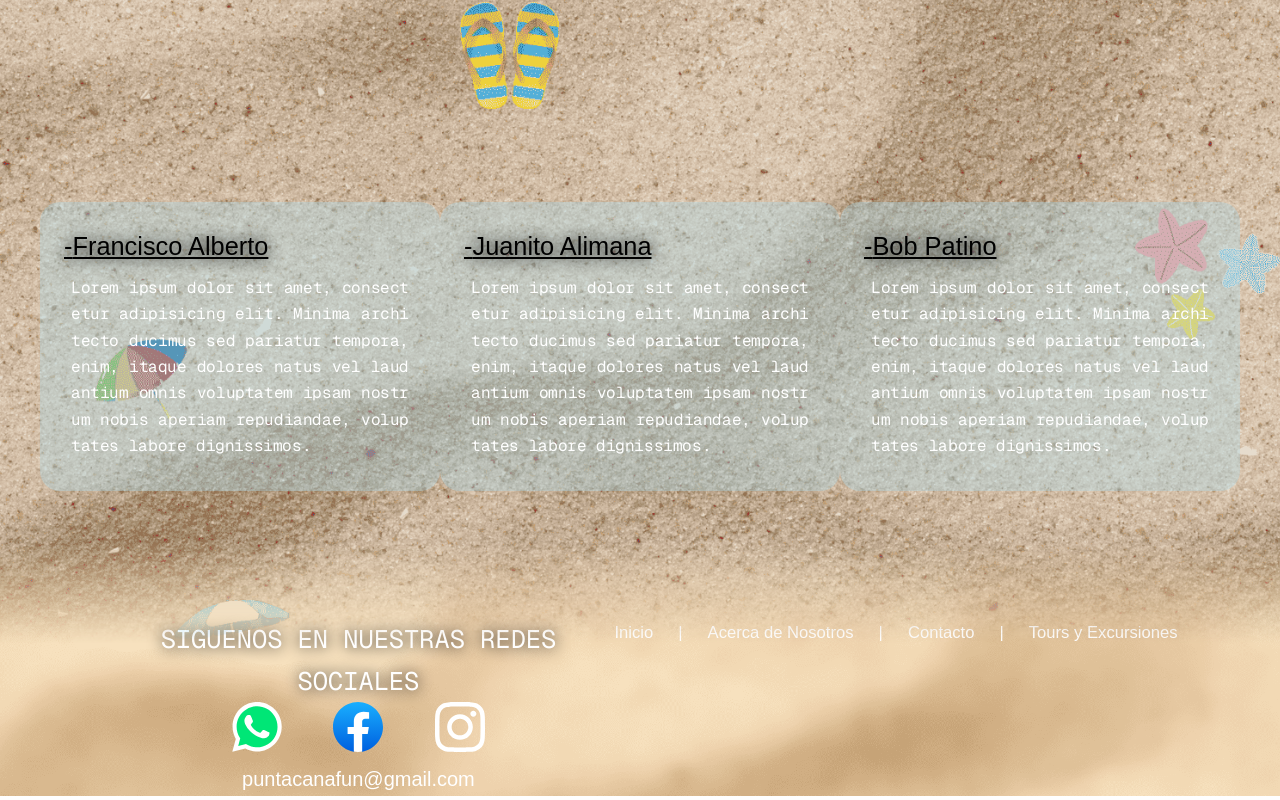
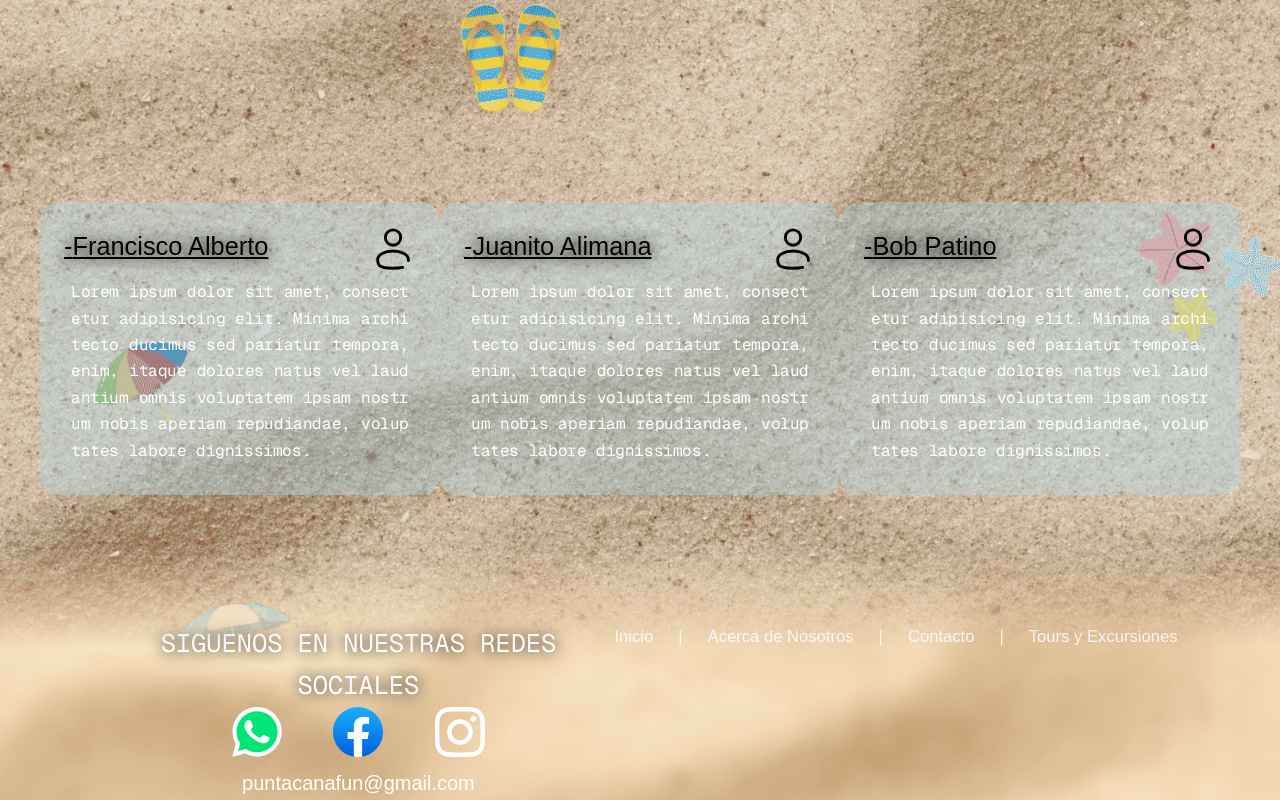
Before and after one commit to Yenser1/puntacana-fun, a Next.js app: page /Probanding in a window 1280 px wide. Shown: the part 924-1724 px from the top of the page. Built offline with nearby package versions, Linux system fonts and the light colour scheme; a web font is replaced by a local one.

Commit message:
using framer motion and deleting the laggy stuff from the initial part

```diff
--- a/src/app/Components/Card.js
+++ b/src/app/Components/Card.js
@@ -1,31 +1,35 @@
-'use client'
+"use client";
 import ScrambledText from "./ScrambleText";
+import { motion } from "framer-motion";
 
+function Card({ persona, contenido, svg, className, personaStyle, fecha }) {
+    return (
+        <div className={"bg-amber-300 p-[2%] w-1/4 min-w-[400px] rounded-4xl" + " " + className} style={{ backgroundColor: "color-mix(in srgb, lightblue 40%, transparent 60%)" }} onClick={() => {}}>
+            <div className="flex justify-between">
+                <motion.h1 className={"headingfoot underline" + " " + personaStyle} initial={{ y: -50, opacity: 0 }} animate={{ y: 0, opacity: 1 }} transition={{ ease: "easeInOut", duration: 0.5 }}>
+                    -{persona}
+                </motion.h1>
+                <svg width={"clamp(4.3rem,3.6vw,15rem)"} viewBox="0 0 24 24" fill="none" xmlns="http://www.w3.org/2000/svg">
+                    <g id="SVGRepo_bgCarrier" stroke-width="0"></g>
+                    <g id="SVGRepo_tracerCarrier" stroke-linecap="round" stroke-linejoin="round"></g>
+                    <g id="SVGRepo_iconCarrier">
+                        {" "}
+                        <circle cx="12" cy="6" r="4" stroke="#000   " stroke-width="1.5"></circle>{" "}
+                        <path
+                            d="M19.9975 18C20 17.8358 20 17.669 20 17.5C20 15.0147 16.4183 13 12 13C7.58172 13 4 15.0147 4 17.5C4 19.9853 4 22 12 22C14.231 22 15.8398 21.8433 17 21.5634"
+                            stroke="#000"
+                            stroke-width="1.5"
+                            stroke-linecap="round"
+                        ></path>{" "}
+                    </g>
+                </svg>
+            </div>
 
-function Card({ persona, contenido, svg, className, personaStyle,fecha}){
-    return(
-        <div className={"bg-amber-300 p-[2%] w-1/4 min-w-[400px] rounded-4xl" + " " + className}
-             style={{backgroundColor: 'color-mix(in srgb, lightblue 40%, transparent 60%)'}}
-             onClick={() => {
-
-             }}
-        >
-            <h1 className={"headingfoot underline" +" "+ personaStyle}
-            >-{persona}</h1>
-            {svg}
-            <ScrambledText
-            className="paragraf text-justify p-[2%] text-[#333]"
-            radius={70}
-            duration={1.2}
-            speed={0.5}
-            scrambleChars={'.:'}
-          >
-            {contenido}
-          </ScrambledText>
-          <h3 className="text-right text-black font-extrabold"
-          >{fecha}
-          </h3>
+            <ScrambledText className="paragraf text-justify p-[2%] text-[#333]" radius={70} duration={1.2} speed={0.5} scrambleChars={".:"}>
+                {contenido}
+            </ScrambledText>
+            <h3 className="text-right text-black font-extrabold">{fecha}</h3>
         </div>
-    )
+    );
 }
 export default Card;
--- /dev/null
+++ b/src/app/Components/Destinos.js
@@ -0,0 +1,26 @@
+"use client";
+
+import Link from "next/link";
+import { Montserrat } from "next/font/google";
+
+const montserrat = Montserrat({
+    subsets: ["latin"],
+});
+function Destino({ name, url }) {
+    return (
+        <div
+            className="p-8 rounded-4xl text-center w-[100vw] h-[40vh] relative flex"
+            style={{
+                backgroundImage: `url("/${url}")`,
+                backgroundSize: "cover",
+            }}
+        >
+            <h1 className={`${montserrat.className} absolute inset-0 flex items-center justify-center text-white text-4xl heading`}>{name}</h1>
+            <Link href={"https://www.whatsapp.com/"} target="blank" className="absolute items-center text-white text-4xl self-end">
+                <button className={`${montserrat.className} cursor-pointer border-2 p-2 rounded-2xl bg-amber-100 text-amber-400`}>Book now</button>
+            </Link>
+        </div>
+    );
+}
+
+export default Destino;
--- a/src/app/page.jsx
+++ b/src/app/page.jsx
@@ -1,208 +1,100 @@
-import Image from "next/image";
-import { Lexend_Giga, Montserrat } from "next/font/google";
-import EmblaCarousel from './Components/EmblaCarousel';
-import './Styles/base.css'
-import './Styles/embla.css'
+import { Lexend_Giga } from "next/font/google";
+import EmblaCarousel from "./Components/EmblaCarousel";
+import "./Styles/base.css";
+import "./Styles/embla.css";
 import SplitText from "./Components/SplitText";
 import TextPressure from "./Components/TextPressure";
 import Link from "next/link";
 import ScrambledText from "./Components/ScrambleText";
 import Card from "./Components/Card";
+import Destino from "./Components/Destinos";
 
 const lexend = Lexend_Giga({
-  subsets: ['latin'],
-  weight: '400',
+    subsets: ["latin"],
+    weight: "400",
     preload: true,
-})
-const montserrat = Montserrat({
-  subsets: ['latin']
-})
+});
 
 const DESTINOS = [
-  <div className="bg-red-300 p-8 rounded-4xl text-center w-[100vw] h-[40vh] relative"
-       style={{
-          backgroundImage:'url("/SantoDomingoBG.png")',
-          backgroundSize:'cover'
-        }}
-  >
-    <h1 className="absolute inset-0 flex items-center justify-center text-white text-4xl font-bold heading"
-    >Santo Domingo</h1>
-  </div>,
-  <div className="bg-blue-300 p-8 rounded-4xl text-center w-[100vw] h-[40vh] relative"
-        style={{
-          backgroundImage:'url("/BuggiesBG.png")',
-          backgroundSize:'cover'
-        }}
-  >
-
-    <h1 className="absolute inset-0 flex items-center justify-center text-white text-4xl font-bold heading"
-    >Buggies</h1>
-  </div>,
-  <div className="bg-green-300 p-8 rounded-4xl text-center w-[100vw] h-[40vh] relative"
-        style={{
-          backgroundImage:'url("/PuntaCanaBG.png")',
-          backgroundSize:'cover'
-        }}
-  >
-    <h1 className="absolute inset-0 flex items-center justify-center text-white text-4xl font-bold heading shadow-2xl"
-    >Punta Cana</h1>
-  </div>,
-  <div className="altos bg-green-300 p-8 rounded-4xl text-center w-[100vw] h-[40vh] relative"
-        style={{
-          backgroundImage:'url("/AltosDeChavonBG.webp")',
-          backgroundSize:'cover'
-        }}
-        >
-    <h1 className="absolute inset-0 flex items-center justify-center text-white text-4xl font-bold heading shadow-2xl"
-    >Altos de Chavon</h1>
-  </div>,
-  <div className="speed bg-green-300 p-8 rounded-4xl text-center w-[100vw] h-[40vh] relative"
-        style={{
-          backgroundImage:'url("/SpeedBoatBG.jpg")',
-          backgroundSize:'cover'
-        }}
-        >
-    <h1 className="absolute inset-0 flex items-center justify-center text-white text-4xl font-bold heading shadow-2xl"
-    >Speed Boat</h1>
-  </div>,
-  <div className="samana bg-green-300 p-8 rounded-4xl text-center w-[100vw] h-[40vh] relative"
-        style={{
-          backgroundImage:'url("/SamanaBG.jpeg")',
-          backgroundSize:'cover'
-        }}
-        >
-    <h1 className="absolute inset-0 flex items-center justify-center text-white text-4xl font-bold heading shadow-2xl"
-    >Samana</h1>
-  </div>,
-  <div className="bg-green-300 p-8 rounded-4xl text-center w-[100vw] h-[40vh] relative"
-        style={{
-          backgroundImage:'url("/IslaSaonaBG.jpg")',
-          backgroundSize:'cover'
-        }}
-        >
-    <h1 className="absolute inset-0 flex items-center justify-center text-white text-4xl font-bold heading shadow-2xl"
-    >Isla Saona</h1>
-  </div>,
-
-  <div className="bg-green-300 p-8 rounded-4xl text-center w-[100vw] h-[40vh] relative"
-        style={{
-          backgroundImage:'url("/IslaCatalinaBG.jpg")',
-          backgroundSize:'cover'
-        }}
-        >
-    <h1 className="absolute inset-0 flex items-center justify-center text-white text-4xl font-bold heading shadow-2xl"
-    >Isla Catalina</h1>
-  </div>,
-  <div className="samana bg-green-300 p-8 rounded-4xl text-center w-[100vw] h-[40vh] relative"
-        style={{
-          backgroundImage:'url("/MontanaRedondaBG.jpg")',
-          backgroundSize:'cover'
-        }}
-        >
-    <h1 className="absolute inset-0 flex items-center justify-center text-white text-4xl font-bold heading shadow-2xl"
-    >Montana Redonda</h1>
-  </div>
+    <Destino url={"SantoDomingoBG.png"} name={"Santo Domingo"} />,
+    <Destino url={"BuggiesBG.png"} name={"Buggies"} />,
+    <Destino url={"AltosDeChavonBG.webp"} name={"Altos De Chavon"} />,
+    <Destino url={"IslaCatalinaBG.jpg"} name={"Isla Catalina"} />,
+    <Destino url={"IslaSaonaBG.jpg"} name={"Isla Saona"} />,
+    <Destino url={"ParasailingBG.jpg"} name={"Parasailing"} />,
+    <Destino url={"SamanaBG.jpeg"} name={"Samana"} />,
+    <Destino url={"SpeedBoatBG.jpg"} name={"Speed Boat"} />,
 ];
 
 export default function LadingPage() {
     return (
-    <main className="Landing-Page mt-[6%]"
-    >
-      <div style={{position: 'relative', height: '180px'}}>
-        <TextPressure
-          className='heading'
-          text="BIENVENIDOS-A-LA-DIVERSIÓN"
-          flex={true}
-          alpha={false}
-          stroke={false}
-          width={true}
-          weight={true}
-          italic={true}
-          textColor="#fff"
-          strokeColor="#ff0000"
-          minFontSize={0}
-        />
-      </div>
+        <main className="Landing-Page mt-[6%]">
             {/*Destinos Turisticos*/}
-      <section className="Destinos-Turisticos w-full flex flex-col justify-center p-[2%]"
-      >
-        <SplitText
-          className={`${lexend.className} heading text-center mb-[5%]`}
-          text="DESTINOS TURISTICOS"
-          splitType="chars"
-        />
-        <EmblaCarousel slides={DESTINOS} options={{align: 'start', loop: true, draggable: true}}/>
+            <section className="Destinos-Turisticos w-full flex flex-col justify-center p-[2%]">
+                <SplitText className={`${lexend.className} heading text-center mb-[5%]`} text="DESTINOS TURISTICOS" splitType="chars" />
+                <EmblaCarousel slides={DESTINOS} options={{ align: "start", loop: true, draggable: true }} />
             </section>
 
             {/*Que piensa la gente*/}
 
-      <section className="Que-Piensan-De-Nosotros w-full flex flex-col justify-center"
-      >
-          <h1 className={`${lexend.className} heading text-center`}
-          >QUE PIENSAN DE NOSOTROS 🤔
-          </h1>
-          <div className="piensan w-full flex flex-wrap justify-center items-center py-[2%] px-[4%] gap-10 gap-y-10"
-          >
-            <Card className={''}
-                  persona={'Perensejo'}
-                  fecha={'06/07/2025'}
-                  personaStyle={'text-black'}
-                  contenido={'Lorem, ipsum dolor sit amet consectetur adipisicing elit. Minima repudiandae tenetur quidem harum at provident illo quaerat vitae, esse, nostrum nulla libero cum dolores laborum tempore ducimus delectus ea natus!'}
+            <section className="Que-Piensan-De-Nosotros w-full flex flex-col justify-center">
+                <h1 className={`${lexend.className} heading text-center`}>QUE PIENSAN DE NOSOTROS 🤔</h1>
+                <div className="piensan w-full flex flex-wrap justify-center items-center py-[2%] px-[4%] gap-10 gap-y-10">
+                    <Card
+                        className={""}
+                        persona={"Perensejo"}
+                        fecha={"06/07/2025"}
+                        personaStyle={"text-black"}
+                        contenido={
+                            "Lorem, ipsum dolor sit amet consectetur adipisicing elit. Minima repudiandae tenetur quidem harum at provident illo quaerat vitae, esse, nostrum nulla libero cum dolores laborum tempore ducimus delectus ea natus!"
+                        }
                     />
-            <Card className={''}
-                  persona={'Zutanejo'}
-                  fecha={'02/12/2015'}
-                  personaStyle={'text-black'}
-                  contenido={'Lorem, ipsum dolor sit amet consectetur adipisicing elit. Minima repudiandae tenetur quidem harum at provident illo quaerat vitae, esse, nostrum nulla libero cum dolores laborum tempore ducimus delectus ea natus!'}
+                    <Card
+                        className={""}
+                        persona={"Zutanejo"}
+                        fecha={"02/12/2015"}
+                        personaStyle={"text-black"}
+                        contenido={
+                            "Lorem, ipsum dolor sit amet consectetur adipisicing elit. Minima repudiandae tenetur quidem harum at provident illo quaerat vitae, esse, nostrum nulla libero cum dolores laborum tempore ducimus delectus ea natus!"
+                        }
                     />
-            <Card className={''}
-                  persona={'Fulano'}
-                  fecha={'23/01/2005'}
-                  personaStyle={'text-black'}
-                  contenido={'Lorem, ipsum dolor sit amet consectetur adipisicing elit. Minima repudiandae tenetur quidem harum at provident illo quaerat vitae, esse, nostrum nulla libero cum dolores laborum tempore ducimus delectus ea natus!'}
+                    <Card
+                        className={""}
+                        persona={"Fulano"}
+                        fecha={"23/01/2005"}
+                        personaStyle={"text-black"}
+                        contenido={
+                            "Lorem, ipsum dolor sit amet consectetur adipisicing elit. Minima repudiandae tenetur quidem harum at provident illo quaerat vitae, esse, nostrum nulla libero cum dolores laborum tempore ducimus delectus ea natus!"
+                        }
                     />
                 </div>
             </section>
 
             {/*Acerca de Nosotros*/}
-        <section className="Acerca-De-Nosotros h-[30vh] min-h-96 flex flex-col justify-center items-center"
+            <section
+                className="Acerca-De-Nosotros h-[30vh] min-h-96 flex flex-col justify-center items-center"
                 style={{
-                  backgroundColor: 'color-mix(in srgb, #333 30%, transparent 70%)',
+                    backgroundColor: "color-mix(in srgb, #333 30%, transparent 70%)",
                 }}
             >
-          <h1 className={`${lexend.className} heading text-center`}
-          >Acerca de Nosotros
-          </h1>
+                <h1 className={`${lexend.className} heading text-center`}>Acerca de Nosotros</h1>
 
-          <div className="flex flex-col p-0 items-center"
-          >
-          <ScrambledText
-            className="paragraf text-justify p-[2%]"
-            radius={70}
-            duration={1.2}
-            speed={0.5}
-            scrambleChars={'.:'}
-          >
-            Lorem ipsum dolor sit, amet consectetur adipisicing elit. Eligendi, temporibus? Eaque, sint nulla vel id corporis aut fugiat ut, explicabo aspernatur eveniet accusamus et, ipsa cumque velit tenetur quisquam accusantium?
+                <div className="flex flex-col p-0 items-center">
+                    <ScrambledText className="paragraf text-justify p-[2%]" radius={70} duration={1.2} speed={0.5} scrambleChars={".:"}>
+                        Lorem ipsum dolor sit, amet consectetur adipisicing elit. Eligendi, temporibus? Eaque, sint nulla vel id corporis aut fugiat ut, explicabo aspernatur eveniet accusamus et, ipsa
+                        cumque velit tenetur quisquam accusantium?
                     </ScrambledText>
-          <Link href={'./Acerca-De-Nosotros'}
-                className="paragraf text-amber-300 border-2 p-[1%] rounded-3xl font-bold hover:scale-110 transition-transform duration-200"
-          >
+                    <Link href={"./Acerca-De-Nosotros"} className="paragraf text-amber-300 border-2 p-[1%] rounded-3xl font-bold hover:scale-110 transition-transform duration-200">
                         Leer Mas
                     </Link>
                 </div>
             </section>
 
             {/*Contacto*/}
-        <section className="Contacto flex flex-col justify-center items-center"
-        >
-          <h1 className={`${lexend.className} heading text-center`}
-          >Contacto 📠
-          </h1>
+            <section className="Contacto flex flex-col justify-center items-center">
+                <h1 className={`${lexend.className} heading text-center`}>Contacto 📠</h1>
 
-          <div className="Contactanos"
-          >
-          </div>
+                <div className="Contactanos"></div>
             </section>
         </main>
     );
--- /dev/null
+++ b/src/app/template.jsx
@@ -0,0 +1,10 @@
+"use client";
+import { motion } from "framer-motion";
+
+export default function Template({ children }) {
+    return (
+        <motion.div initial={{ y: -50, opacity: 0 }} animate={{ y: 0, opacity: 1 }} exit={{ y: 50, opacity: 0 }} transition={{ ease: "easeInOut", duration: 0.5 }}>
+            {children}
+        </motion.div>
+    );
+}
```
Lines whose indentation alone changed are shown as unchanged.
